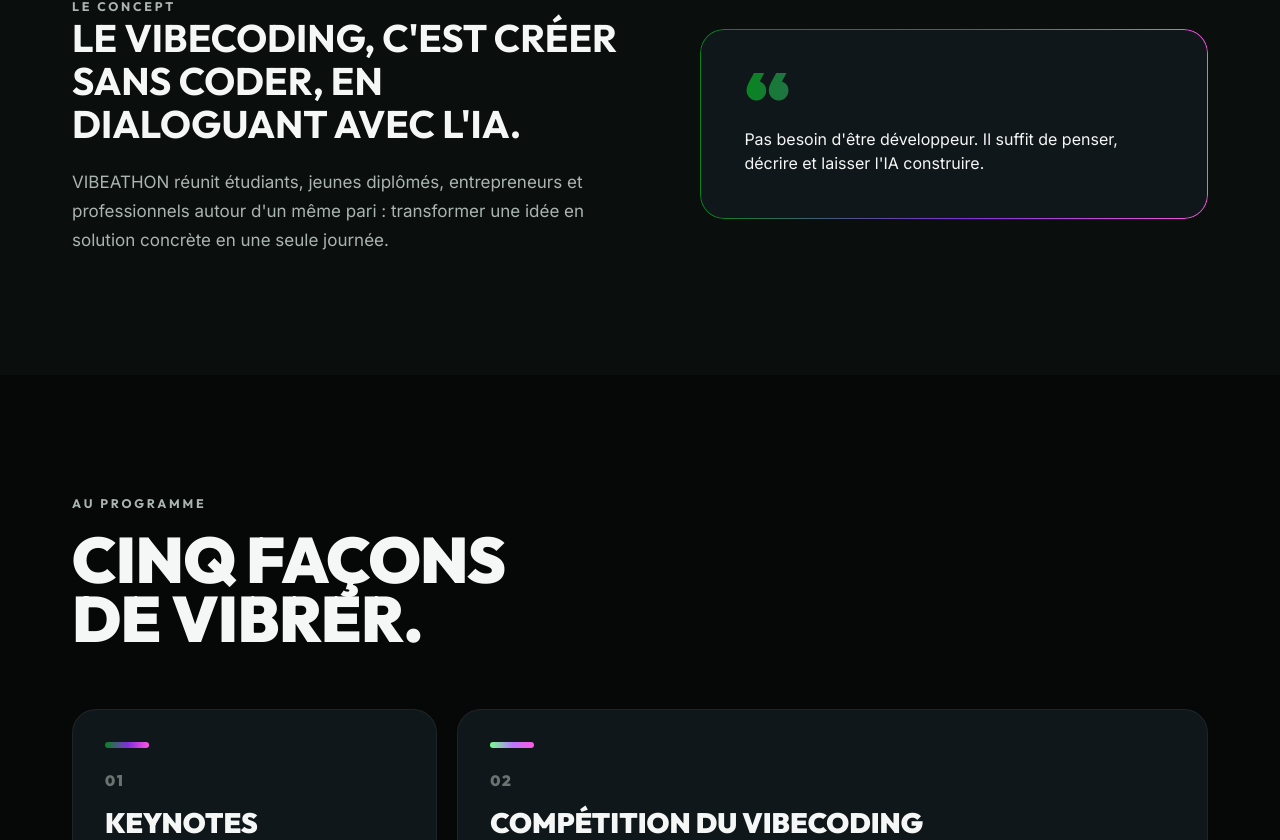
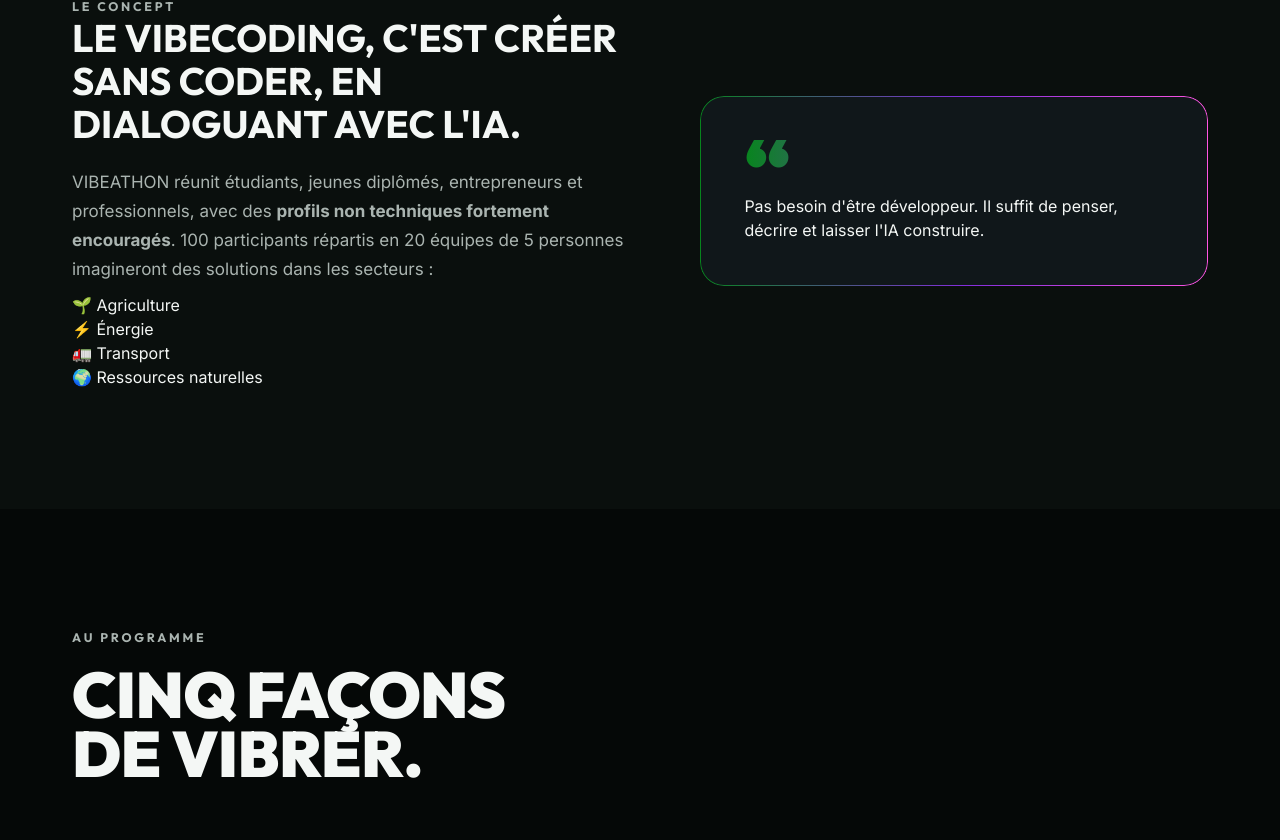
Before and after one commit to Reinvent-Labs/vibeathon-platform, a Next.js app: page / in a window 1280 px wide. Shown: the part 960-1800 px from the top of the page. Built offline with nearby package versions, Linux system fonts and the light colour scheme; no server answers.

Commit message:
Update concept text and perks based on user input

```diff
--- a/app/page.tsx
+++ b/app/page.tsx
@@ -76,10 +76,14 @@
               <span className="eyebrow">Le concept</span>
               <p className="lead">Le vibecoding, c&apos;est créer sans coder, en dialoguant avec l&apos;IA.</p>
               <p className="body">
-                VIBEATHON réunit étudiants, jeunes diplômés, entrepreneurs et
-                professionnels autour d&apos;un même pari : transformer une idée en
-                solution concrète en une seule journée.
+                VIBEATHON réunit étudiants, jeunes diplômés, entrepreneurs et professionnels, avec des <strong>profils non techniques fortement encouragés</strong>. 100 participants répartis en 20 équipes de 5 personnes imagineront des solutions dans les secteurs :
               </p>
+              <ul className="body" style={{ listStyle: "none", padding: 0, marginTop: 10 }}>
+                <li>🌱 Agriculture</li>
+                <li>⚡ Énergie</li>
+                <li>🚛 Transport</li>
+                <li>🌍 Ressources naturelles</li>
+              </ul>
             </div>
             <div className="grad-border quote">
               <div className="mark">&ldquo;</div>
@@ -143,9 +147,9 @@
               ))}
             </div>
             <div className="perks">
-              <div className="perk"><b className="grad-text">90 jours</b> d&apos;incubation pour les 3 lauréats.</div>
-              <div className="perk"><b className="grad-text">30 jours</b> d&apos;accompagnement pour les 5 finalistes.</div>
-              <div className="perk"><b className="grad-text">1 journée</b> avec un champion de la tech ivoirienne.</div>
+              <div className="perk"><b className="grad-text">Bootcamp de 3 jours</b> : Initiation au Vibe Coding et préparation au pitch.</div>
+              <div className="perk"><b className="grad-text">Mentorat & Accompagnement</b> pour transformer votre idée en startup.</div>
+              <div className="perk"><b className="grad-text">Opportunités d'incubation</b> et accès à des investisseurs stratégiques.</div>
             </div>
           </div>
         </section>
--- a/package.json
+++ b/package.json
@@ -17,7 +17,8 @@
     "db:setup": "npm run db:safe-migrate && npm run db:push && npm run db:seed",
     "db:bootstrap": "npm run db:setup && npm run db:import",
     "test:data-preservation": "node scripts/verify-preservation.mjs",
-    "test:scan-lifecycle": "tsx scripts/verify-scan-lifecycle.ts"
+    "test:scan-lifecycle": "tsx scripts/verify-scan-lifecycle.ts",
+    "test:scan-demo:setup": "tsx scripts/setup-scan-demo.ts"
   },
   "dependencies": {
     "@fontsource/inter": "^5.2.8",
```
Also changed, not shown: 1 other file (tests, documents, lock files or other folders).
